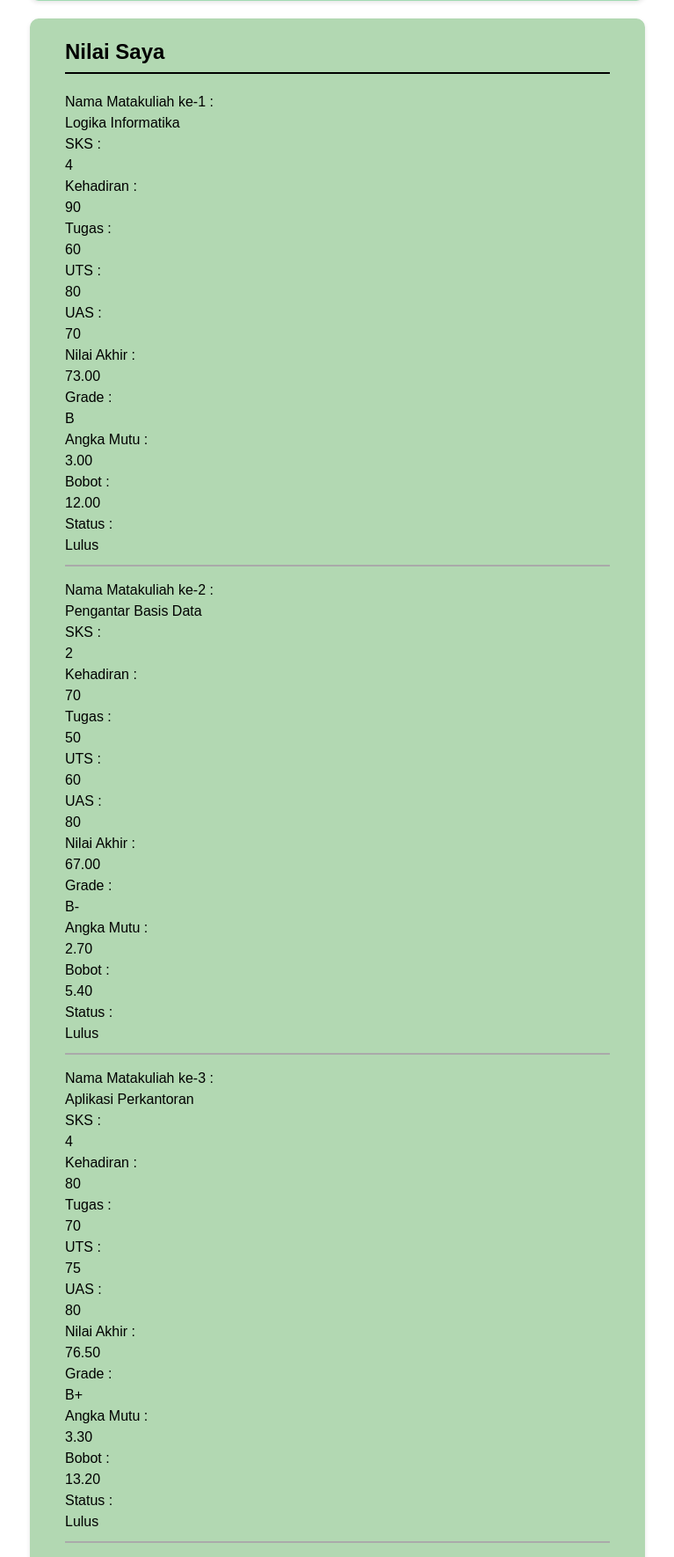
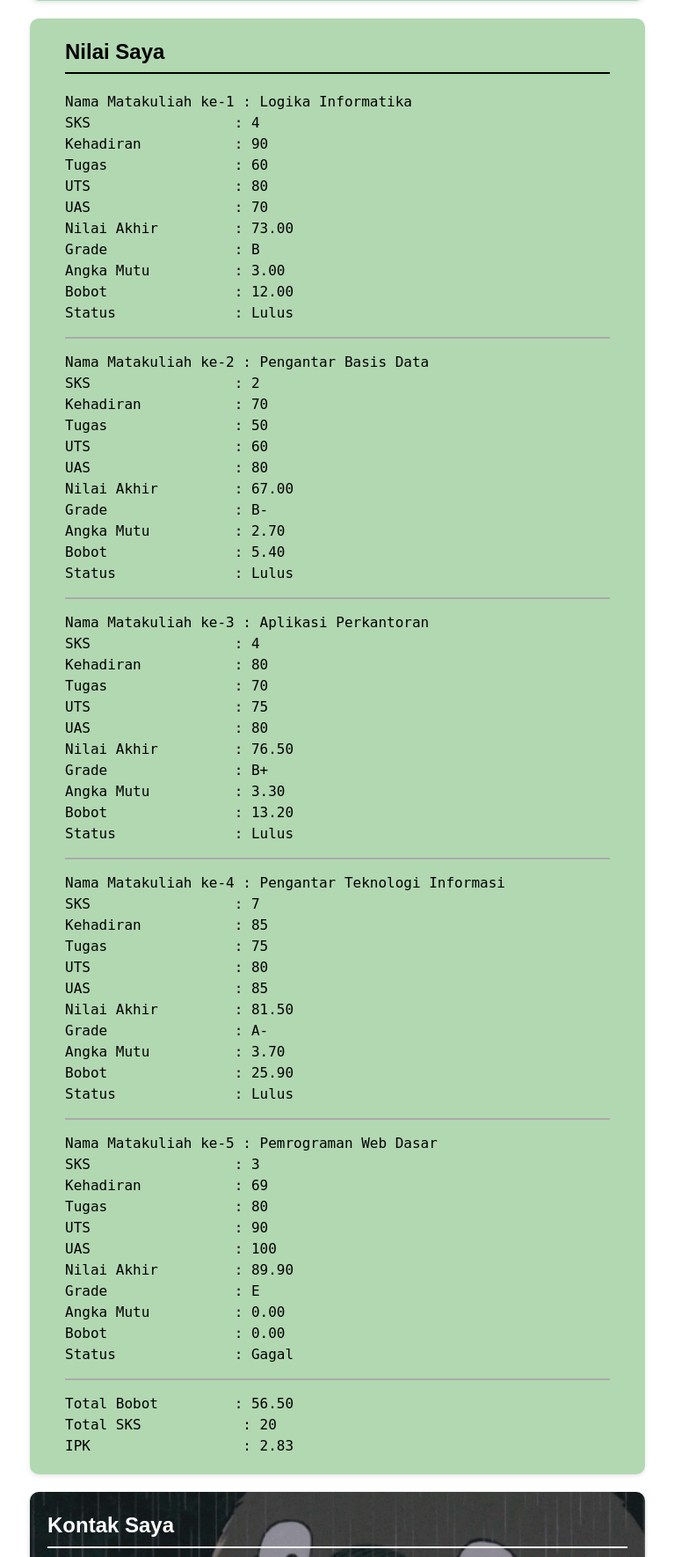
Before and after one commit to 2522500070-ops/2522500070-PWD-GB1J-2526O, a PHP site: page /pertemuan-06/index.php in a window 1280 px wide. Shown: the part 897-2667 px from the top of the page at 88% size, without its empty margins (256-1023 px from the left). Run offline with PHP 8.4, Linux system fonts and the light colour scheme.

Commit message:
Tugas PHP Dasar – Kalkulasi Nilai Akhir, Grade, IPK

```diff
--- a/pertemuan-06/index.php
+++ b/pertemuan-06/index.php
@@ -145,58 +145,42 @@
             margin-bottom: 20px;
         }
 
-        .table-nilai {
-       width: 100%;
-       border-collapse: collapse;
+ #ipk pre {
+    font-size: 16px;
+    line-height: 1.5;
+    margin: 0;
 }
-
-.table-nilai td {
-    padding: 3px 10px;
-    vertical-align: top;
-}
-
-.table-nilai tr td:first-child {
-    text-align: right;
-    font-weight: bold;
-    width: 220px;
-}
-
-.matkul {
-    border-bottom: 2px solid #aaa;
-    padding-bottom: 10px;
-    margin-bottom: 15px;
-}
-
-.total {
-    margin-top: 20px;
-    border-top: 2px solid #000;
-    padding-top: 10px;
+#ipk hr {
+    border: none;
+    border-top: 2px solid #aaa;
+    margin: 15px 0;
 }
 </style>
 
-    <?php
-    for ($i = 1; $i <= 5; $i++) {
-        echo "<div class='matkul'>";
-        echo "<div class='baris'><div class='label'>Nama Matakuliah ke-$i :</div><div class='nilai'>${'namaMatkul'.$i}</div></div>";
-        echo "<div class='baris'><div class='label'>SKS :</div><div class='nilai'>${'sksMatkul'.$i}</div></div>";
-        echo "<div class='baris'><div class='label'>Kehadiran :</div><div class='nilai'>${'nilaiHadir'.$i}</div></div>";
-        echo "<div class='baris'><div class='label'>Tugas :</div><div class='nilai'>${'nilaiTugas'.$i}</div></div>";
-        echo "<div class='baris'><div class='label'>UTS :</div><div class='nilai'>${'nilaiUTS'.$i}</div></div>";
-        echo "<div class='baris'><div class='label'>UAS :</div><div class='nilai'>${'nilaiUAS'.$i}</div></div>";
-        echo "<div class='baris'><div class='label'>Nilai Akhir :</div><div class='nilai'>".number_format(${"nilaiAkhir$i"}, 2)."</div></div>";
-        echo "<div class='baris'><div class='label'>Grade :</div><div class='nilai'>${'grade'.$i}</div></div>";
-        echo "<div class='baris'><div class='label'>Angka Mutu :</div><div class='nilai'>".number_format(${"mutu$i"}, 2)."</div></div>";
-        echo "<div class='baris'><div class='label'>Bobot :</div><div class='nilai'>".number_format(${"bobot$i"}, 2)."</div></div>";
-        echo "<div class='baris'><div class='label'>Status :</div><div class='nilai'>${'status'.$i}</div></div>";
-        echo "</div>";
-    }
+<?php
+for ($i = 1; $i <= 5; $i++) {
+    echo "<pre>";
+    echo "Nama Matakuliah ke-$i : ${'namaMatkul'.$i}\n";
+    echo "SKS                 : ${'sksMatkul'.$i}\n";
+    echo "Kehadiran           : ${'nilaiHadir'.$i}\n";
+    echo "Tugas               : ${'nilaiTugas'.$i}\n";
+    echo "UTS                 : ${'nilaiUTS'.$i}\n";
+    echo "UAS                 : ${'nilaiUAS'.$i}\n";
+    echo "Nilai Akhir         : ".number_format(${"nilaiAkhir$i"}, 2)."\n";
+    echo "Grade               : ${'grade'.$i}\n";
+    echo "Angka Mutu          : ".number_format(${"mutu$i"}, 2)."\n";
+    echo "Bobot               : ".number_format(${"bobot$i"}, 2)."\n";
+    echo "Status              : ${'status'.$i}\n";
+    echo "</pre><hr>";
+}
 
-    echo "<div class='total'>";
-    echo "<div class='baris'><div class='label'>Total Bobot :</div><div class='nilai'>".number_format($totalBobot, 2)."</div></div>";
-    echo "<div class='baris'><div class='label'>Total SKS :</div><div class='nilai'>$totalSKS</div></div>";
-    echo "<div class='baris'><div class='label'>IPK :</div><div class='nilai'>".number_format($IPK, 2)."</div></div>";
-    echo "</div>";
-    ?>
+echo "<pre>";
+echo "Total Bobot         : ".number_format($totalBobot, 2)."\n";
+echo "Total SKS            : $totalSKS\n";
+echo "IPK                  : ".number_format($IPK, 2)."\n";
+echo "</pre>";
+?>
+</section>
 
         </section>
         <section id="contact">
```
